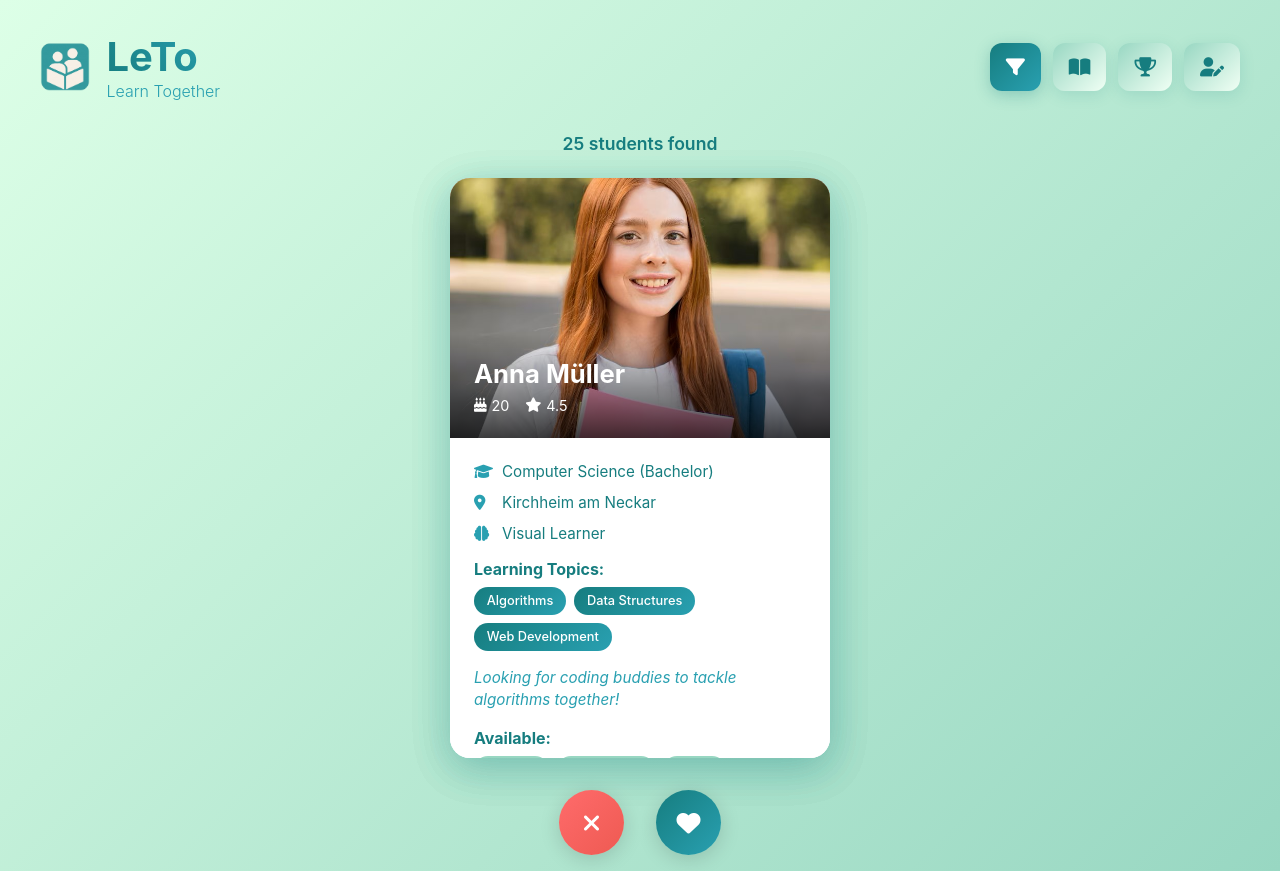
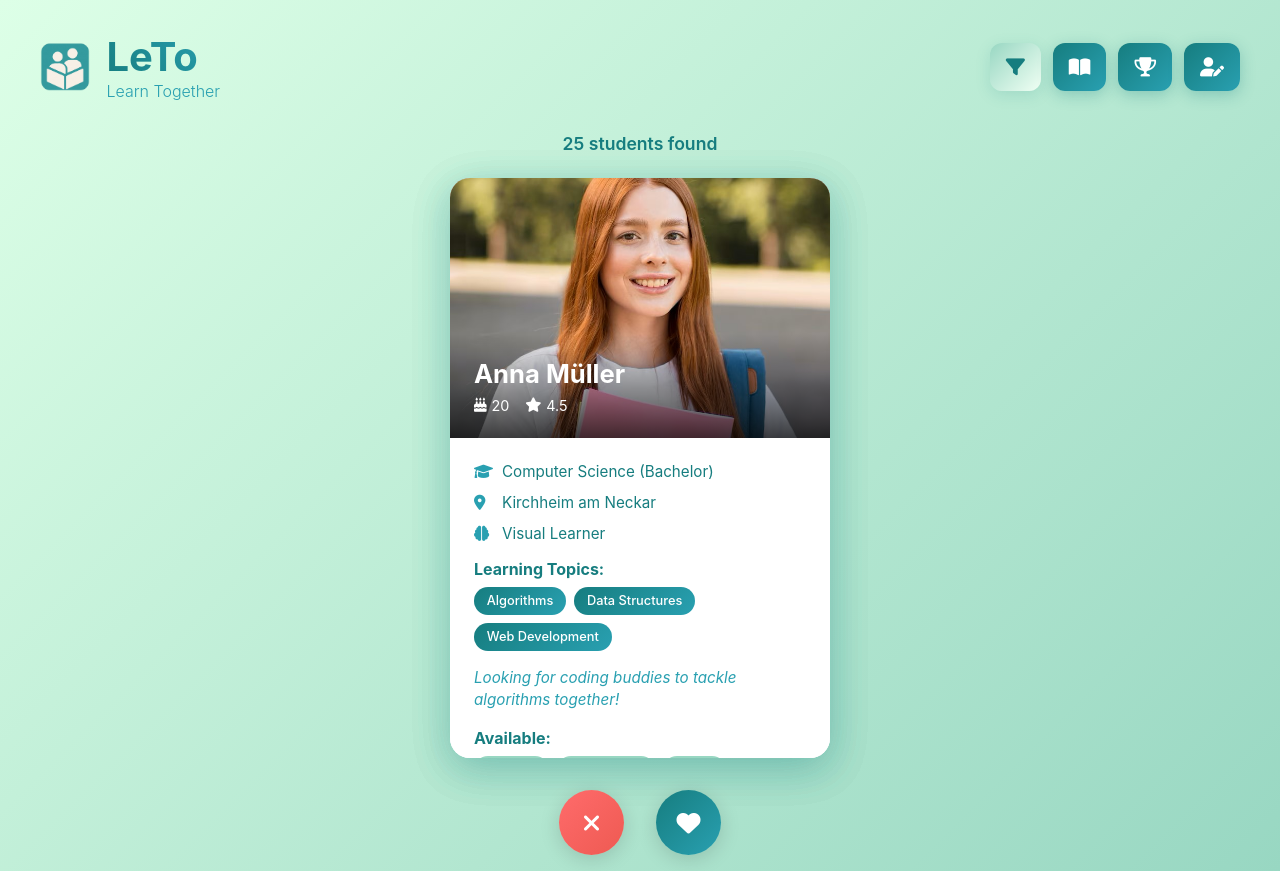
Before and after one commit to JoDi-2903/LeTo-Hackathon, a Vue app in the folder LeTo/: page / in a window 1280 px wide. Built offline with nearby package versions, Linux system fonts and the light colour scheme.

Commit message:
switched header button color themes to highlight primary features (UX)

```diff
--- a/LeTo/src/views/GamificationPage.vue
+++ b/LeTo/src/views/GamificationPage.vue
@@ -374,21 +374,21 @@ export default {
 }
 
 .home-toggle {
-  background: linear-gradient(135deg, var(--spearmint), var(--mint-light));
-  color: var(--teal-dark);
+  background: linear-gradient(135deg, var(--teal-green), var(--teal));
+  color: white;
   border: none;
   border-radius: 12px;
   padding: 0.75rem 1rem;
   font-size: 1.2rem;
   cursor: pointer;
   transition: all 0.3s ease;
-  box-shadow: 0 4px 15px rgba(22, 125, 127, 0.15);
+  box-shadow: 0 4px 15px rgba(22, 125, 127, 0.3);
   flex-shrink: 0;
 }
 
 .home-toggle:hover {
   transform: translateY(-2px);
-  box-shadow: 0 6px 20px rgba(22, 125, 127, 0.25);
+  box-shadow: 0 6px 20px rgba(22, 125, 127, 0.4);
 }
 
 /* Gamification Container */
--- a/LeTo/src/views/GroupsCoursesPage.vue
+++ b/LeTo/src/views/GroupsCoursesPage.vue
@@ -452,21 +452,21 @@ export default {
 }
 
 .home-toggle {
-  background: linear-gradient(135deg, var(--spearmint), var(--mint-light));
-  color: var(--teal-green);
+  background: linear-gradient(135deg, var(--teal-green), var(--teal));
+  color: white;
   border: none;
   border-radius: 12px;
   padding: 0.75rem 1rem;
   font-size: 1.2rem;
   cursor: pointer;
   transition: all 0.3s ease;
-  box-shadow: 0 4px 15px rgba(22, 125, 127, 0.15);
+  box-shadow: 0 4px 15px rgba(22, 125, 127, 0.3);
   flex-shrink: 0;
 }
 
 .home-toggle:hover {
   transform: translateY(-2px);
-  box-shadow: 0 6px 20px rgba(22, 125, 127, 0.25);
+  box-shadow: 0 6px 20px rgba(22, 125, 127, 0.4);
 }
 
 /* Main Content Container */
--- a/LeTo/src/views/HomePage.vue
+++ b/LeTo/src/views/HomePage.vue
@@ -486,21 +486,21 @@ export default {
 
 /* Competition Toggle Button */
 .competition-toggle {
-  background: linear-gradient(135deg, var(--spearmint), var(--mint-light));
-  color: var(--teal-green);
+  background: linear-gradient(135deg, var(--teal-green), var(--teal));
+  color: white;
   border: none;
   border-radius: 12px;
   padding: 0.75rem 1rem;
   font-size: 1.2rem;
   cursor: pointer;
   transition: all 0.3s ease;
-  box-shadow: 0 4px 15px rgba(22, 125, 127, 0.15);
+  box-shadow: 0 4px 15px rgba(22, 125, 127, 0.3);
   flex-shrink: 0;
 }
 
 .competition-toggle:hover {
   transform: translateY(-2px);
-  box-shadow: 0 6px 20px rgba(22, 125, 127, 0.25);
+  box-shadow: 0 6px 20px rgba(22, 125, 127, 0.4);
 }
 
 /* Update responsive design for competition button */
@@ -512,21 +512,21 @@ export default {
 
 /* Courses Toggle Button */
 .courses-toggle {
-  background: linear-gradient(135deg, var(--spearmint), var(--mint-light));
-  color: var(--teal-green);
+  background: linear-gradient(135deg, var(--teal-green), var(--teal));
+  color: white;
   border: none;
   border-radius: 12px;
   padding: 0.75rem 1rem;
   font-size: 1.2rem;
   cursor: pointer;
   transition: all 0.3s ease;
-  box-shadow: 0 4px 15px rgba(22, 125, 127, 0.15);
+  box-shadow: 0 4px 15px rgba(22, 125, 127, 0.3);
   flex-shrink: 0;
 }
 
 .courses-toggle:hover {
   transform: translateY(-2px);
-  box-shadow: 0 6px 20px rgba(22, 125, 127, 0.25);
+  box-shadow: 0 6px 20px rgba(22, 125, 127, 0.4);
 }
 
 /* Update responsive design for courses button */
@@ -538,21 +538,21 @@ export default {
 
 /* Profile Toggle Button */
 .profile-toggle {
-  background: linear-gradient(135deg, var(--spearmint), var(--mint-light));
-  color: var(--teal-green);
+  background: linear-gradient(135deg, var(--teal-green), var(--teal));
+  color: white;
   border: none;
   border-radius: 12px;
   padding: 0.75rem 1rem;
   font-size: 1.2rem;
   cursor: pointer;
   transition: all 0.3s ease;
-  box-shadow: 0 4px 15px rgba(22, 125, 127, 0.15);
+  box-shadow: 0 4px 15px rgba(22, 125, 127, 0.3);
   flex-shrink: 0;
 }
 
 .profile-toggle:hover {
   transform: translateY(-2px);
-  box-shadow: 0 6px 20px rgba(22, 125, 127, 0.25);
+  box-shadow: 0 6px 20px rgba(22, 125, 127, 0.4);
 }
 
 /* Update responsive design for the header actions */
@@ -643,21 +643,21 @@ export default {
 }
 
 .filter-toggle {
-  background: linear-gradient(135deg, var(--teal-green), var(--teal));
-  color: white;
+  background: linear-gradient(135deg, var(--spearmint), var(--mint-light));
+  color: var(--teal-green);
   border: none;
   border-radius: 12px;
   padding: 0.75rem 1rem;
   font-size: 1.2rem;
   cursor: pointer;
   transition: all 0.3s ease;
-  box-shadow: 0 4px 15px rgba(22, 125, 127, 0.3);
+  box-shadow: 0 4px 15px rgba(22, 125, 127, 0.15);
   flex-shrink: 0;
 }
 
 .filter-toggle:hover {
   transform: translateY(-2px);
-  box-shadow: 0 6px 20px rgba(22, 125, 127, 0.4);
+  box-shadow: 0 6px 20px rgba(22, 125, 127, 0.25);
 }
 
 /* Filters Panel */
--- a/LeTo/src/views/ProfilePage.vue
+++ b/LeTo/src/views/ProfilePage.vue
@@ -306,21 +306,21 @@ export default {
 }
 
 .home-toggle {
-  background: linear-gradient(135deg, var(--spearmint), var(--mint-light));
-  color: var(--teal-green);
+  background: linear-gradient(135deg, var(--teal-green), var(--teal));
+  color: white;
   border: none;
   border-radius: 12px;
   padding: 0.75rem 1rem;
   font-size: 1.2rem;
   cursor: pointer;
   transition: all 0.3s ease;
-  box-shadow: 0 4px 15px rgba(22, 125, 127, 0.15);
+  box-shadow: 0 4px 15px rgba(22, 125, 127, 0.3);
   flex-shrink: 0;
 }
 
 .home-toggle:hover {
   transform: translateY(-2px);
-  box-shadow: 0 6px 20px rgba(22, 125, 127, 0.25);
+  box-shadow: 0 6px 20px rgba(22, 125, 127, 0.4);
 }
 
 /* Profile Container */
```
